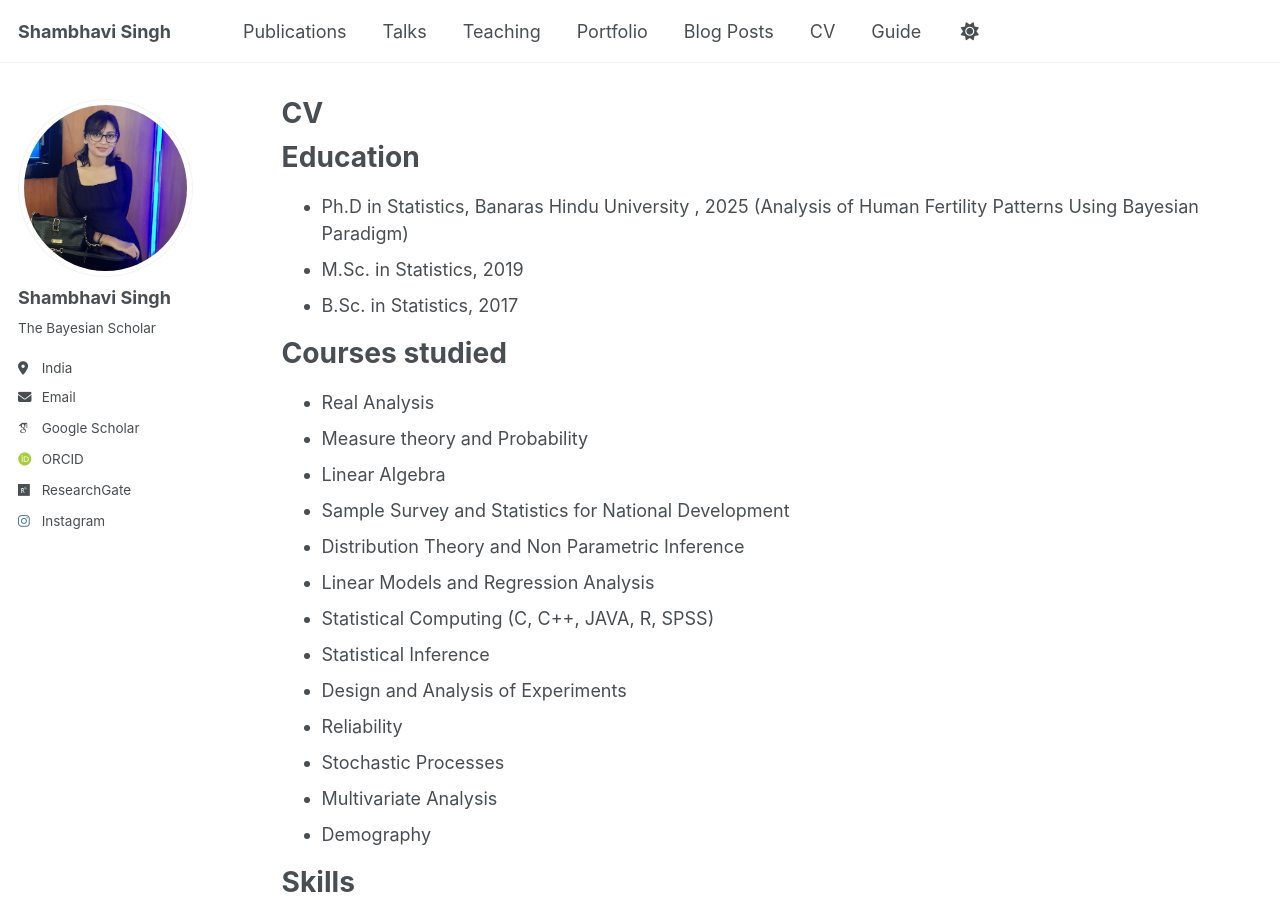
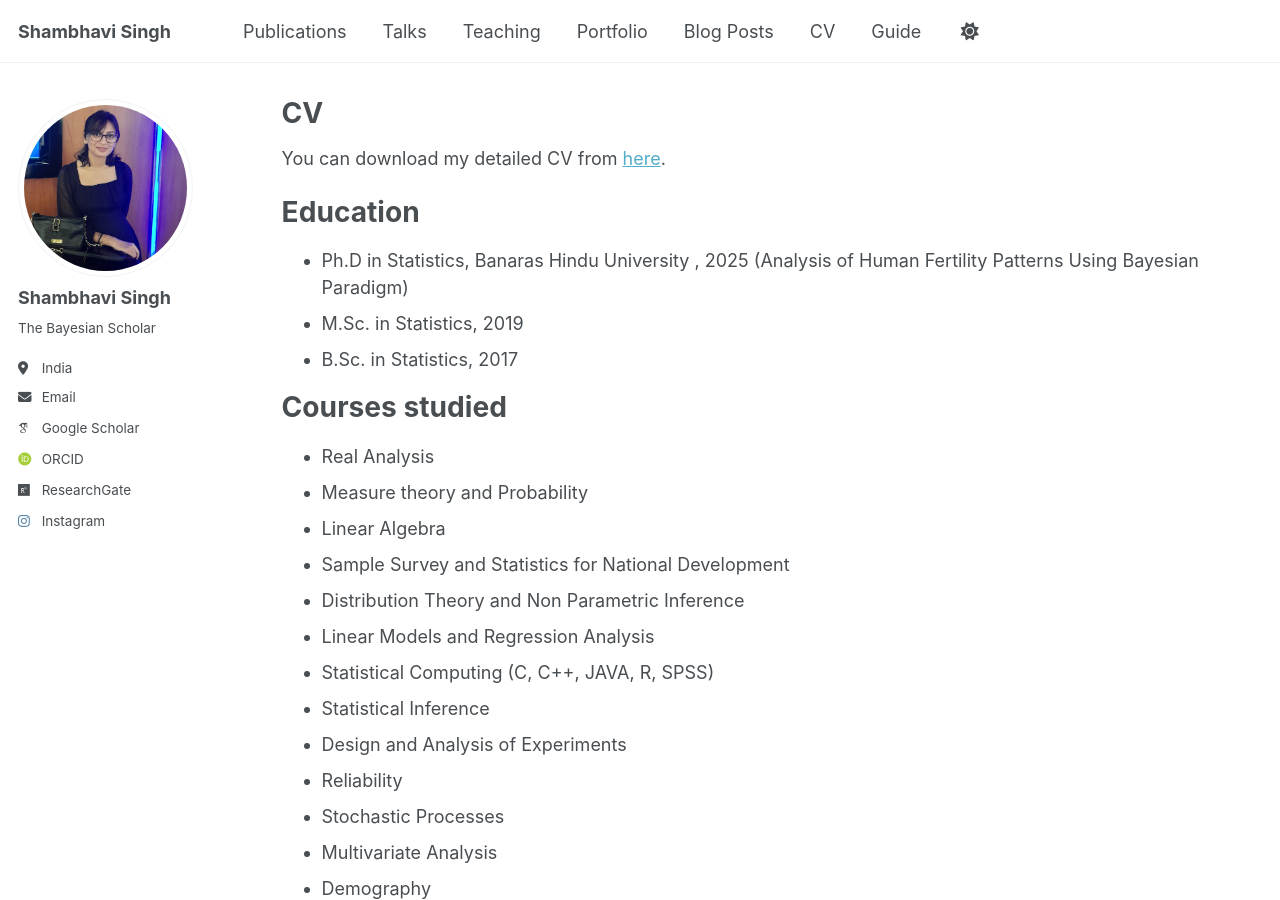
Before and after one commit to shambhavisingh010/shambhavisingh010.github.io, a Jekyll site: the page built from _pages/cv.md, in a window 1280 px wide and 900 px high. Built offline with Jekyll 4.4.1, drawn with Linux system fonts in a browser that asks for light colours; some web fonts are replaced.

Commit message:
Update cv.md

```diff
--- a/_pages/cv.md
+++ b/_pages/cv.md
@@ -8,6 +8,8 @@ redirect_from:
 ---
 
 {% include base_path %}
+
+You can download my detailed CV from [here](/files/shambhavi postdoc cv.pdf).
 
 Education
 ======
```
